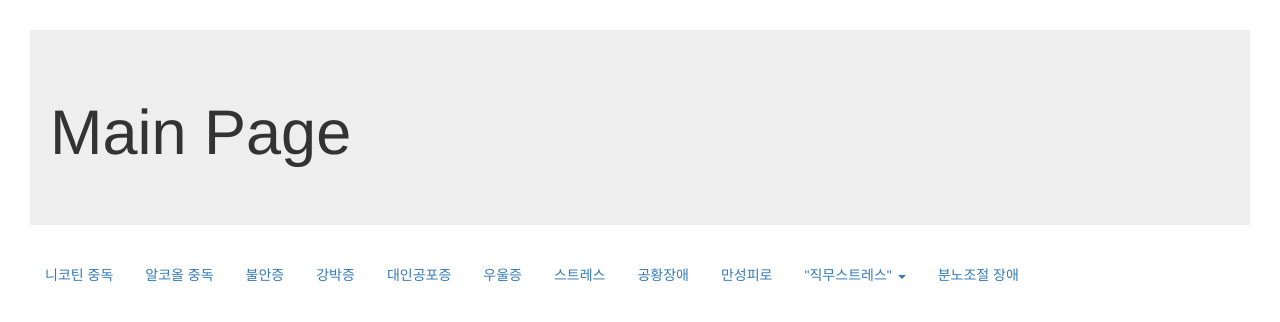
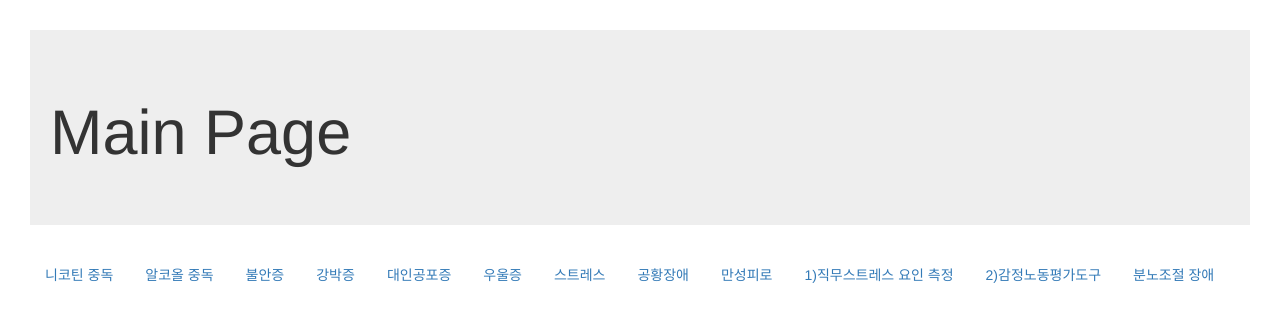
Before and after one commit to dawoonJeong/Web-MindHealth, a plain HTML site: page index.html in a window 1280 px wide. Drawn offline with nearby package versions, Linux system fonts and the light colour scheme.

Commit message:
gg
dropdown 작동 안함. 그냥 분할.

```diff
--- a/index.html
+++ b/index.html
@@ -25,7 +25,7 @@
 		<h1>Main Page</h1>
 	</div>
 	<div>
-		<ul class="nav nav-pills">
+		<ul class="nav nav-pills" data-example-id="nav-pills-with-dropdown">
 			<li role="presentation"><a href="./surveyLists/nicotine.html">니코틴 중독</a></li>
 			<li role="presentation"><a href="./surveyLists/alcohol.html">알코올 중독</a></li>
 			<li role="presentation"><a href="./surveyLists/anxiety.html">불안증</a></li>
@@ -35,16 +35,8 @@
 			<li role="presentation"><a href="./surveyLists/stress.html">스트레스</a></li>
 			<li role="presentation"><a href="./surveyLists/panic.html">공황장애</a></li>
 			<li role="presentation"><a href="./surveyLists/fatigue.html">만성피로</a></li>
-			<li role="presentation">
-				<a class="dropdown-toggle" data-toggle="dropdown" href="#" role="button" aria-haspopup="true" aria-expanded="false">
-					"직무스트레스"
-					<span class="caret"></span>
-				</a>
-				<ul class="dropdown-menu">
-					<li><a href="./surveyLists/jobstress01.html"> 직무스트레스 요인 측정 </a></li>
-					<li><a href="./surveyLists/jobstress02.html"> 감정노동평가도구 </a></li>
-				</ul>
-			</li>
+			<li role="presentation"><a href="./surveyLists/jobstress01.html"> 1)직무스트레스 요인 측정 </a></li>
+			<li role="presentation"><a href="./surveyLists/jobstress02.html"> 2)감정노동평가도구 </a></li>
 			<li role="presentation"><a href="./surveyLists/anger.html">분노조절 장애</a></li>
 		</ul>
 	</div>
```
